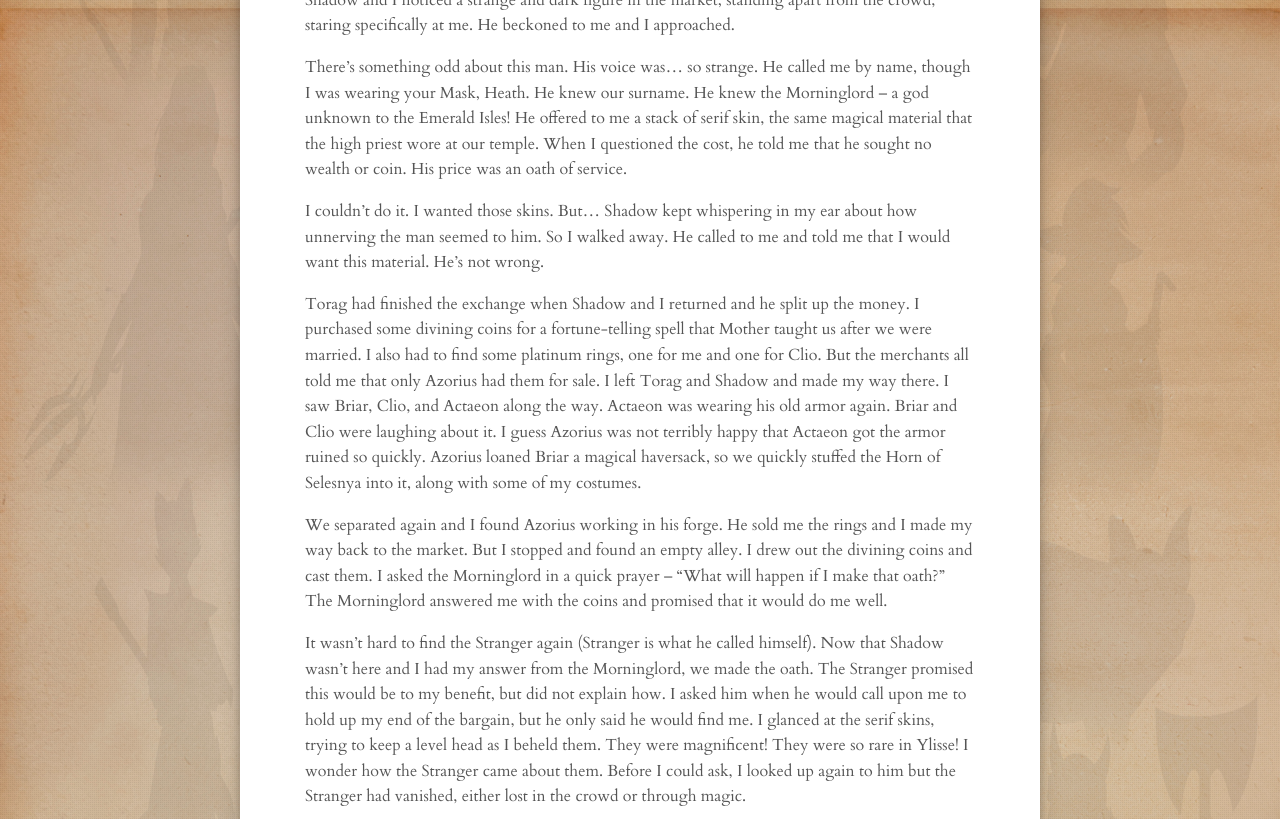
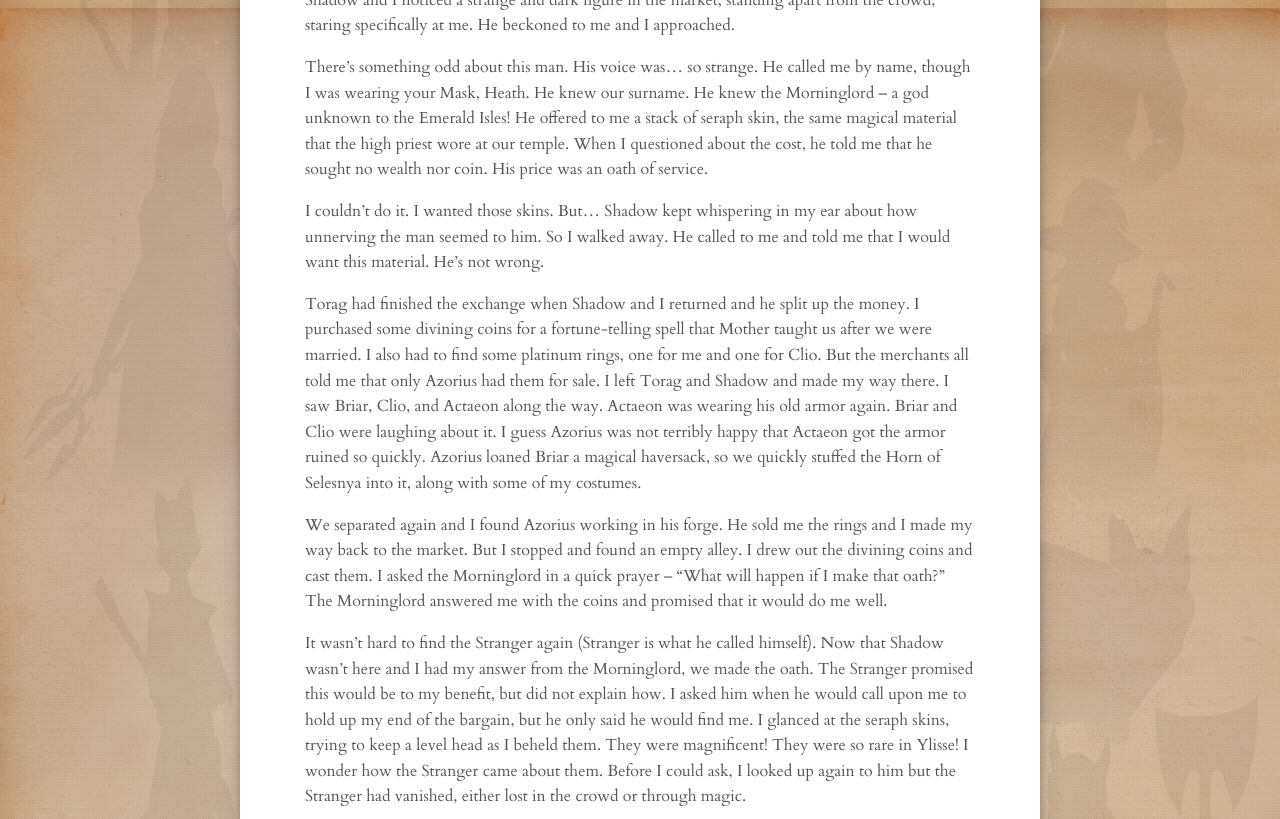
Before and after one commit to clblamires/ninesjournal, a Jekyll site: the page built from _posts/2020-06-14-preparation.md, in a window 1280 px wide and 1400 px high, scrolled down 1657 px. Shown: the part 204-1023 px from the top of the window. Built offline with Jekyll 4.4.1, drawn with Linux system fonts in a browser that asks for light colours; nearby versions of some CDN libraries.

Commit message:
spelling corrections

```diff
--- a/_posts/2020-06-14-preparation.md
+++ b/_posts/2020-06-14-preparation.md
@@ -31,15 +31,15 @@ We approached the Agoria market of Altea and split up. I needed to purchase some
 
 In the market, Shadow and I followed Torag. While he was exchanging the goods for coins, Shadow and I noticed a strange and dark figure in the market, standing apart from the crowd, staring specifically at me. He beckoned to me and I approached.
 
-There’s something odd about this man. His voice was… so strange. He called me by name, though I was wearing your Mask, Heath. He knew our surname. He knew the Morninglord – a god unknown to the Emerald Isles! He offered to me a stack of serif skin, the same magical material that the high priest wore at our temple. When I questioned the cost, he told me that he sought no wealth or coin. His price was an oath of service.
+There’s something odd about this man. His voice was… so strange. He called me by name, though I was wearing your Mask, Heath. He knew our surname. He knew the Morninglord – a god unknown to the Emerald Isles! He offered to me a stack of seraph skin, the same magical material that the high priest wore at our temple. When I questioned about the cost, he told me that he sought no wealth nor coin. His price was an oath of service.
 
-I couldn’t do it. I wanted those skins. But… Shadow kept whispering in my ear about how unnerving the man seemed to him. So I walked away. He called to me and told me that I would want this material. He’s not wrong.
+I couldn’t do it. I wanted those skins. But... Shadow kept whispering in my ear about how unnerving the man seemed to him. So I walked away. He called to me and told me that I would want this material. He’s not wrong.
 
 Torag had finished the exchange when Shadow and I returned and he split up the money. I purchased some divining coins for a fortune-telling spell that Mother taught us after we were married. I also had to find some platinum rings, one for me and one for Clio. But the merchants all told me that only Azorius had them for sale. I left Torag and Shadow and made my way there. I saw Briar, Clio, and Actaeon along the way. Actaeon was wearing his old armor again. Briar and Clio were laughing about it. I guess Azorius was not terribly happy that Actaeon got the armor ruined so quickly. Azorius loaned Briar a magical haversack, so we quickly stuffed the Horn of Selesnya into it, along with some of my costumes.
 
 We separated again and I found Azorius working in his forge. He sold me the rings and I made my way back to the market. But I stopped and found an empty alley. I drew out the divining coins and cast them. I asked the Morninglord in a quick prayer – “What will happen if I make that oath?” The Morninglord answered me with the coins and promised that it would do me well.
 
-It wasn’t hard to find the Stranger again (Stranger is what he called himself). Now that Shadow wasn’t here and I had my answer from the Morninglord, we made the oath. The Stranger promised this would be to my benefit, but did not explain how. I asked him when he would call upon me to hold up my end of the bargain, but he only said he would find me. I glanced at the serif skins, trying to keep a level head as I beheld them. They were magnificent! They were so rare in Ylisse! I wonder how the Stranger came about them. Before I could ask, I looked up again to him but the Stranger had vanished, either lost in the crowd or through magic.
+It wasn’t hard to find the Stranger again (Stranger is what he called himself). Now that Shadow wasn’t here and I had my answer from the Morninglord, we made the oath. The Stranger promised this would be to my benefit, but did not explain how. I asked him when he would call upon me to hold up my end of the bargain, but he only said he would find me. I glanced at the seraph skins, trying to keep a level head as I beheld them. They were magnificent! They were so rare in Ylisse! I wonder how the Stranger came about them. Before I could ask, I looked up again to him but the Stranger had vanished, either lost in the crowd or through magic.
 
 I found my friends coming out of an alchemist’s shop. Briar and Clio had procured a potion-maker’s service in making some poisons from the plants they had collected at the Mossy Temple. Shadow and Torag purchased some potions. Actaeon had gone off on his own and came back with a new supply of javelins, ropes, and an entire battering ram strapped to his back. It’s gigantic, but he’s evidently strong enough to carry it without difficulty.
 
```
Also changed, not shown: _posts/2020-05-17-festivities.md (+1 -1 lines).
